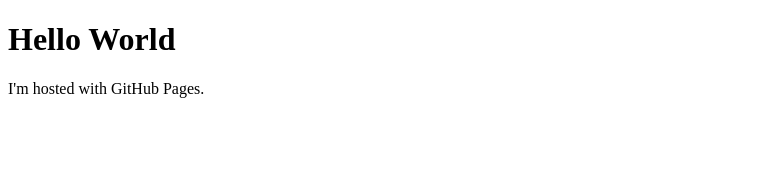
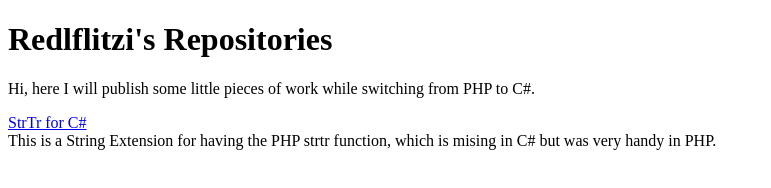
Before and after one commit to redflitzi/redflitzi.github.io, a plain HTML site: page index.html in a window 1280 px wide. Shown: the whole page, without its empty margins (0-771 px from the left). Drawn offline with Linux system fonts and the light colour scheme.

Commit message:
Update index.html

```diff
--- a/index.html
+++ b/index.html
@@ -1,7 +1,12 @@
 <!DOCTYPE html>
 <html>
 <body>
-<h1>Hello World</h1>
-<p>I'm hosted with GitHub Pages.</p>
+<h1>Redlflitzi's Repositories</h1>
+<p>Hi, here I will publish some little pieces of work while switching from PHP to C#.</p>
+ <p></p>
+ <p>
+   <a href="https://github.com/redflitzi/StrTr">StrTr for C#</a><br>
+   This is a String Extension for having the PHP strtr function, which is mising in C# but was very handy in PHP.
+ </p>
 </body>
 </html>
```
